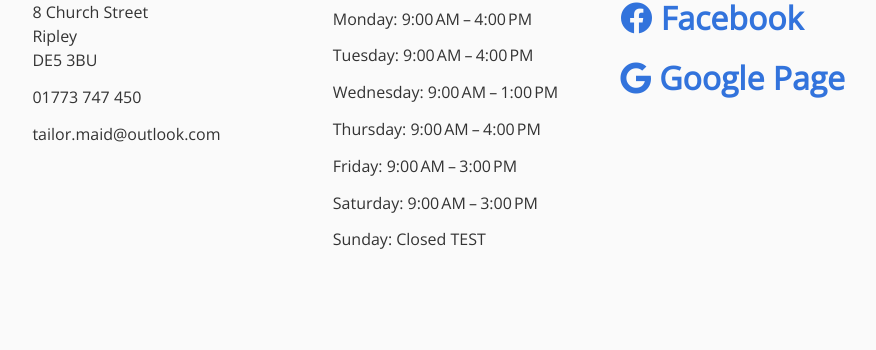
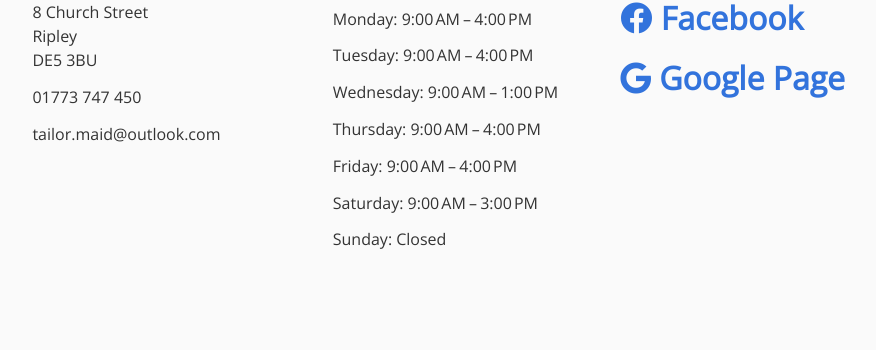
Before and after one commit to tailor-maid/tailormaid.github.io, a Jekyll site: the page built from _pages/index.html, in a window 1280 px wide. Shown: the part 1455-1805 px from the top of the page, without its empty margins (38-914 px from the left). Built offline with Jekyll 4.4.1, drawn with Linux system fonts in a browser that asks for light colours; nearby versions of some CDN libraries.

Commit message:
chore: updated opening times from main

```diff
--- a/_data/current_opening_hours.json
+++ b/_data/current_opening_hours.json
@@ -82,9 +82,9 @@
         "Tuesday: 9:00 AM – 4:00 PM",
         "Wednesday: 9:00 AM – 1:00 PM",
         "Thursday: 9:00 AM – 4:00 PM",
-        "Friday: 9:00 AM – 3:00 PM",
+        "Friday: 9:00 AM – 4:00 PM",
         "Saturday: 9:00 AM – 3:00 PM",
-        "Sunday: Closed TEST"
+        "Sunday: Closed"
       ]
     }
   },
```
